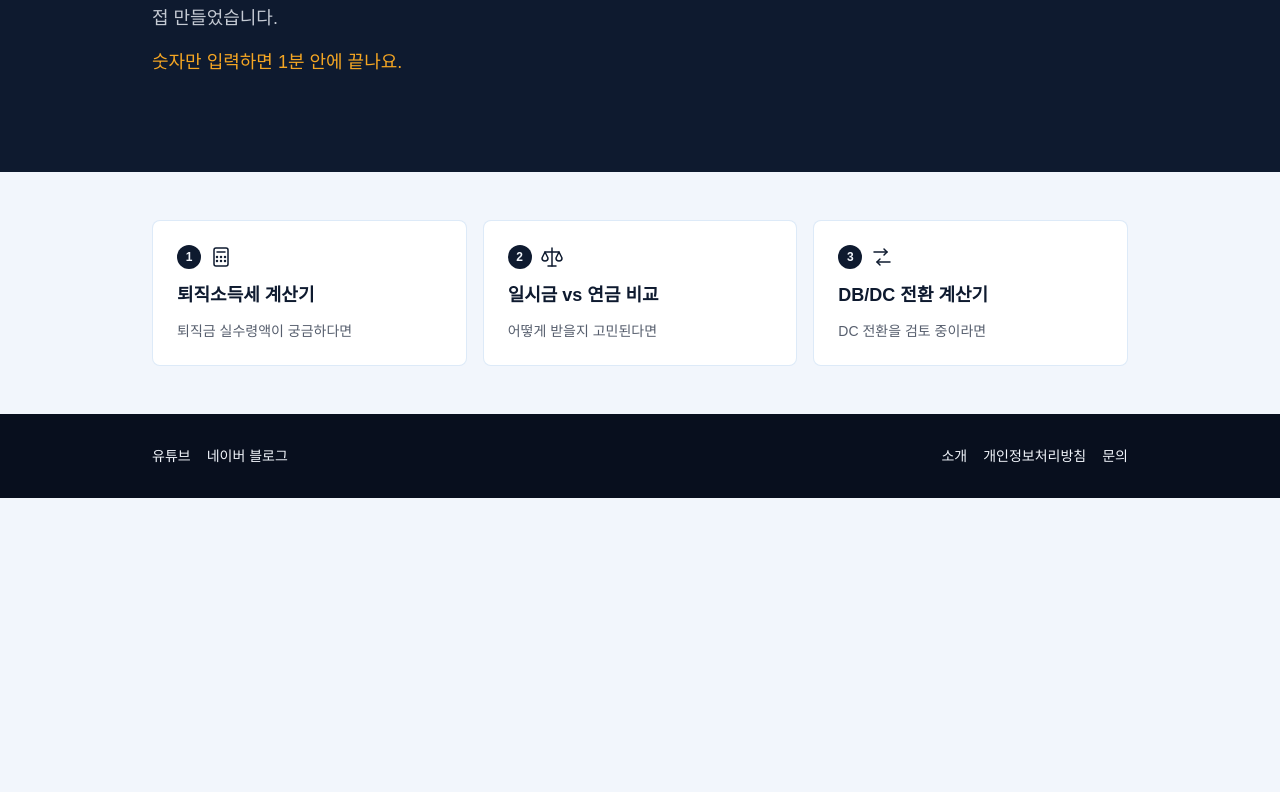
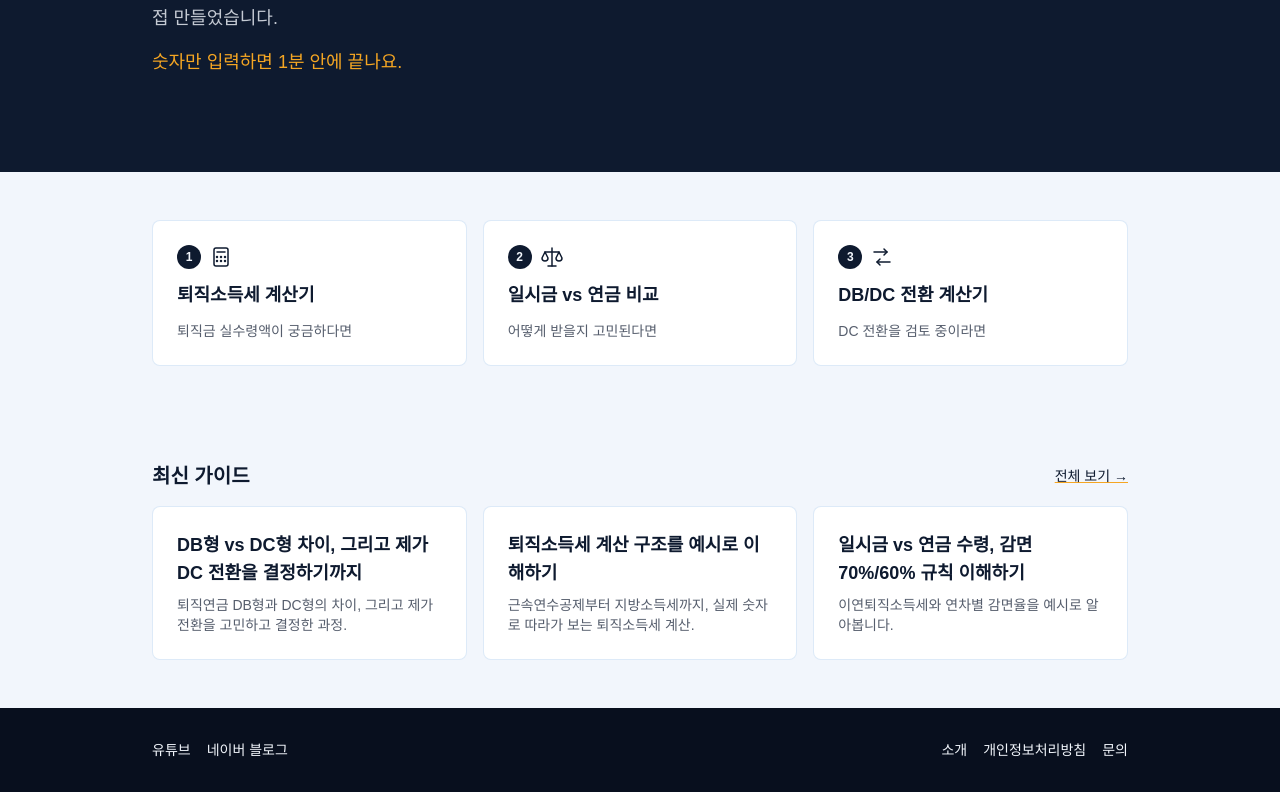
Before and after one commit to DevCoreDXI76/fiftyvibe, a Next.js app: page / in a window 1280 px wide. Shown: the part 316-1108 px from the top of the page. Before the commit the page ends 814 px from the top, so only its background shows below. Built offline with nearby package versions, Linux system fonts and the light colour scheme; no server answers; a web font is replaced by a local one.

Commit message:
feat: 홈 최신 가이드 섹션 + 도구 3페이지 관련 가이드 링크 연결

```diff
--- a/app/page.tsx
+++ b/app/page.tsx
@@ -1,6 +1,8 @@
 import type { Metadata } from "next";
 import type { SVGProps } from "react";
+import Link from "next/link";
 import { HomeToolCard } from "@/components/home-tool-card";
+import { GUIDES } from "@/lib/guides";
 
 export const metadata: Metadata = {
   title: "피프티바이브 — 퇴직연금 계산 도구",
@@ -124,6 +126,32 @@ export default function Home() {
           ))}
         </div>
       </section>
+
+      <section className="py-12">
+        <div className="mx-auto flex max-w-5xl flex-col gap-4 px-6">
+          <div className="flex items-center justify-between">
+            <h2 className="text-xl font-bold text-navy">최신 가이드</h2>
+            <Link
+              href="/guide"
+              className="text-sm font-medium text-navy underline decoration-amber"
+            >
+              전체 보기 →
+            </Link>
+          </div>
+          <div className="grid grid-cols-1 gap-4 sm:grid-cols-3">
+            {GUIDES.slice(0, 3).map((guide) => (
+              <Link
+                key={guide.slug}
+                href={`/guide/${guide.slug}`}
+                className="rounded-lg border border-steel/30 bg-white p-6 transition hover:border-amber hover:shadow-md"
+              >
+                <p className="text-lg font-semibold text-navy">{guide.title}</p>
+                <p className="mt-2 text-sm text-navy/70">{guide.description}</p>
+              </Link>
+            ))}
+          </div>
+        </div>
+      </section>
     </>
   );
 }
--- a/app/tools/db-dc/page.tsx
+++ b/app/tools/db-dc/page.tsx
@@ -1,6 +1,7 @@
 import type { Metadata } from "next";
 import { DbDcCalculator } from "@/components/db-dc-calculator";
 import { AdSlot } from "@/components/ad-slot";
+import { RelatedGuides } from "@/components/related-guides";
 
 export const metadata: Metadata = {
   title: "퇴직연금 DB DC 전환 계산기 — 유불리 비교 | 피프티바이브",
@@ -141,6 +142,8 @@ export default function DbDcPage() {
         </p>
       </section>
 
+      <RelatedGuides tool="db-dc" />
+
       <section className="flex flex-col gap-6">
         <h2 className="text-xl font-bold text-navy">자주 묻는 질문</h2>
         {FAQ_ITEMS.map((item) => (
--- a/app/tools/lump-vs-pension/page.tsx
+++ b/app/tools/lump-vs-pension/page.tsx
@@ -1,6 +1,7 @@
 import type { Metadata } from "next";
 import { LumpVsPensionCalculator } from "@/components/lump-vs-pension-calculator";
 import { AdSlot } from "@/components/ad-slot";
+import { RelatedGuides } from "@/components/related-guides";
 
 export const metadata: Metadata = {
   title: "퇴직금 일시금 vs 연금 수령 세금 비교 계산기 | 피프티바이브",
@@ -145,6 +146,8 @@ export default function LumpVsPensionPage() {
         </p>
       </section>
 
+      <RelatedGuides tool="lump-vs-pension" />
+
       <section className="flex flex-col gap-6">
         <h2 className="text-xl font-bold text-navy">자주 묻는 질문</h2>
         {FAQ_ITEMS.map((item) => (
--- a/app/tools/severance-tax/page.tsx
+++ b/app/tools/severance-tax/page.tsx
@@ -1,6 +1,7 @@
 import type { Metadata } from "next";
 import { SeveranceTaxCalculator } from "@/components/severance-tax-calculator";
 import { AdSlot } from "@/components/ad-slot";
+import { RelatedGuides } from "@/components/related-guides";
 
 export const metadata: Metadata = {
   title: "퇴직소득세 계산기 (2026) — 퇴직금 실수령액 세후 계산 | 피프티바이브",
@@ -145,6 +146,8 @@ export default function SeveranceTaxPage() {
         </p>
       </section>
 
+      <RelatedGuides tool="severance-tax" />
+
       <section className="flex flex-col gap-6">
         <h2 className="text-xl font-bold text-navy">자주 묻는 질문</h2>
         {FAQ_ITEMS.map((item) => (
```
